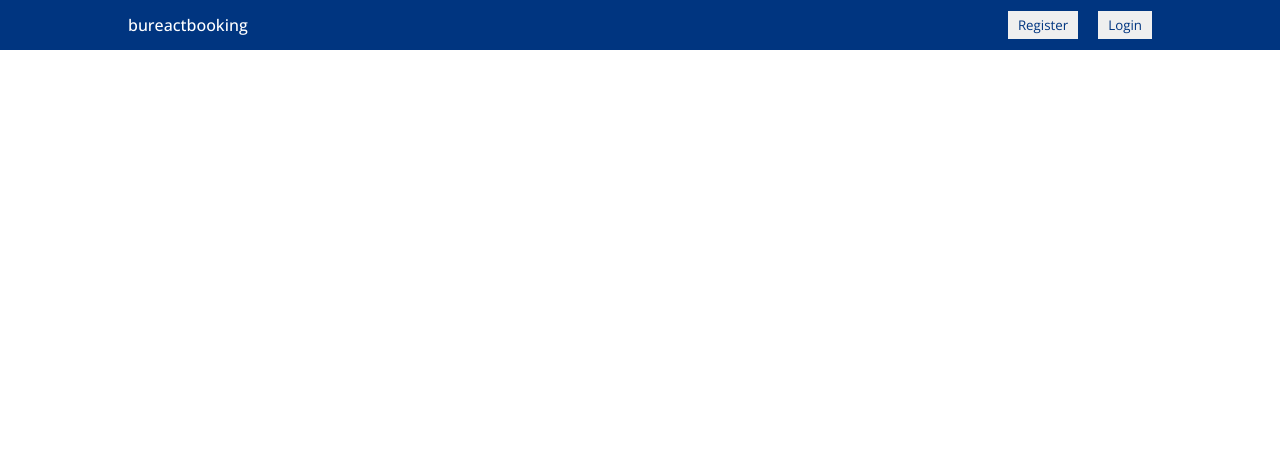
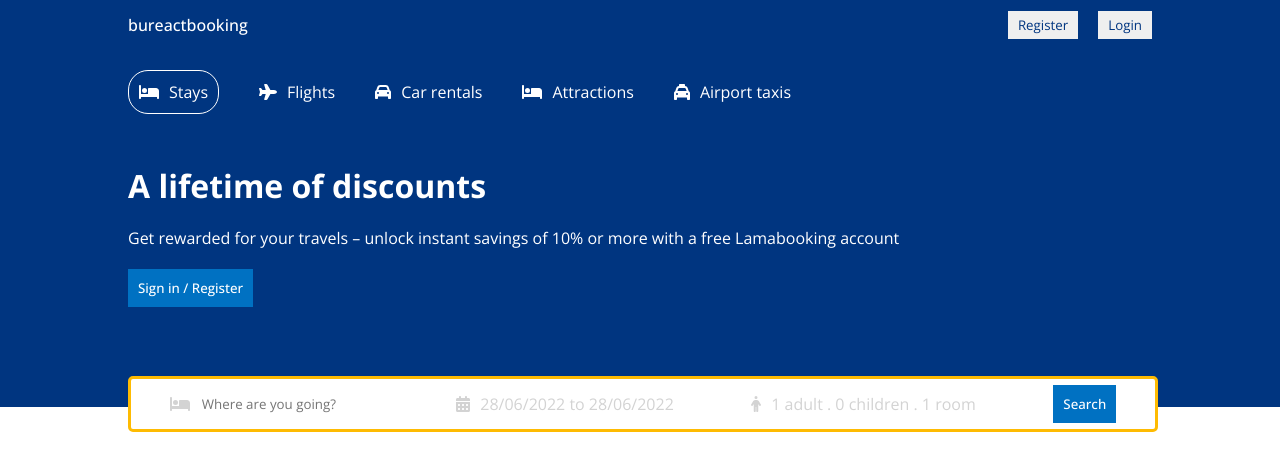
Before and after one commit to ozdemirburakk/booking-app, a React (Create React App) app in the folder client/: page / in a window 1280 px wide. Shown: the top 470 px of the page. Built offline with nearby package versions, Linux system fonts and the light colour scheme.

Commit message:
navbar-and-header-components

```diff
--- a/client/package.json
+++ b/client/package.json
@@ -3,10 +3,16 @@
   "version": "0.1.0",
   "private": true,
   "dependencies": {
+    "@fortawesome/fontawesome-svg-core": "^6.1.1",
+    "@fortawesome/free-regular-svg-icons": "^6.1.1",
+    "@fortawesome/free-solid-svg-icons": "^6.1.1",
+    "@fortawesome/react-fontawesome": "^0.1.18",
     "@testing-library/jest-dom": "^5.16.4",
     "@testing-library/react": "^13.3.0",
     "@testing-library/user-event": "^13.5.0",
+    "date-fns": "^2.28.0",
     "react": "^18.2.0",
+    "react-date-range": "^1.4.0",
     "react-dom": "^18.2.0",
     "react-router-dom": "^6.3.0",
     "react-scripts": "5.0.1",
--- /dev/null
+++ b/client/src/components/header/Header.jsx
@@ -0,0 +1,181 @@
+import "./header.css";
+import {
+  faBed,
+  faCalendarDays,
+  faCar,
+  faPerson,
+  faPlane,
+  faTaxi,
+} from "@fortawesome/free-solid-svg-icons";
+import { FontAwesomeIcon } from "@fortawesome/react-fontawesome";
+import { DateRange } from "react-date-range";
+import { useState } from "react";
+import "react-date-range/dist/styles.css"; // main css file
+import "react-date-range/dist/theme/default.css"; // theme css file
+import { format } from "date-fns";
+
+const Header = () => {
+  const [openDate, setOpenDate] = useState(false);
+
+  const [date, setDate] = useState([
+    {
+      startDate: new Date(),
+      endDate: new Date(),
+      key: "selection",
+    },
+  ]);
+
+  const [openOptions, setOpenOptions] = useState(false);
+  const [options, setOptions] = useState({
+    adult: 1,
+    children: 0,
+    room: 1,
+  });
+
+  const handleOption = (name, operation) => {
+    setOptions((prev) => {
+      return {
+        ...prev,
+        [name]: operation === "i" ? options[name] + 1 : options[name] - 1,
+      };
+    });
+  };
+
+  return (
+    <div className="header">
+      <div className="headerContainer">
+        <div className="headerList">
+          <div className="headerListItem active">
+            <FontAwesomeIcon icon={faBed} />
+            <span>Stays</span>
+          </div>
+          <div className="headerListItem">
+            <FontAwesomeIcon icon={faPlane} />
+            <span>Flights</span>
+          </div>
+          <div className="headerListItem">
+            <FontAwesomeIcon icon={faCar} />
+            <span>Car rentals</span>
+          </div>
+          <div className="headerListItem">
+            <FontAwesomeIcon icon={faBed} />
+            <span>Attractions</span>
+          </div>
+          <div className="headerListItem">
+            <FontAwesomeIcon icon={faTaxi} />
+            <span>Airport taxis</span>
+          </div>
+        </div>
+        <h1 className="headerTitle">A lifetime of discounts</h1>
+        <p className="headerDesc">
+          Get rewarded for your travels – unlock instant savings of 10% or more
+          with a free Lamabooking account
+        </p>
+        <button className="headerBtn">Sign in / Register</button>
+        <div className="headerSearch">
+          <div className="headerSearchItem">
+            <FontAwesomeIcon icon={faBed} className="headerIcon" />
+            <input
+              type="text"
+              placeholder="Where are you going?"
+              className="headerSearchInput"
+            />
+          </div>
+          <div className="headerSearchItem">
+            <FontAwesomeIcon icon={faCalendarDays} className="headerIcon" />
+            <span
+              onClick={() => {
+                setOpenDate(!openDate);
+              }}
+              className="headerSearchText"
+            >{`${format(date[0].startDate, "dd/MM/yyyy")} to ${format(
+              date[0].endDate,
+              "dd/MM/yyyy"
+            )}`}</span>
+            {openDate && (
+              <DateRange
+                editableDateInputs={true}
+                onChange={(item) => setDate([item.selection])}
+                moveRangeOnFirstSelection={false}
+                ranges={date}
+                className="date"
+              />
+            )}
+          </div>
+          <div className="headerSearchItem">
+            <FontAwesomeIcon icon={faPerson} className="headerIcon" />
+            <span className="headerSearchText" onClick={()=>{setOpenOptions(!openOptions)}}>{`${options.adult} adult . ${options.children} children . ${options.room} room`}</span>
+            {openOptions && (
+              <div className="options">
+                <div className="optionItem">
+                  <span className="optionText">Adult</span>
+                  <div className="optionCounter">
+                    <button
+                      className="optionCounterBtn"
+                      onClick={() => handleOption("adult", "d")}
+                      disabled={options.adult === 1}
+                    >
+                      -
+                    </button>
+                    <span className="optionCounterNumber">{options.adult}</span>
+                    <button
+                      className="optionCounterBtn"
+                      onClick={() => handleOption("adult", "i")}
+                    >
+                      +
+                    </button>
+                  </div>
+                </div>
+                <div className="optionItem">
+                  <span className="optionText">Children</span>
+                  <div className="optionCounter">
+                    <button
+                      className="optionCounterBtn"
+                      onClick={() => handleOption("children", "d")}
+                      disabled={options.children === 0}
+                    >
+                      -
+                    </button>
+                    <span className="optionCounterNumber">
+                      {options.children}
+                    </span>
+                    <button
+                      className="optionCounterBtn"
+                      onClick={() => handleOption("children", "i")}
+                    >
+                      +
+                    </button>
+                  </div>
+                </div>
+                <div className="optionItem">
+                  <span className="optionText">Room</span>
+                  <div className="optionCounter">
+                    <button
+                      className="optionCounterBtn"
+                      onClick={() => handleOption("room", "d")}
+                      disabled={options.room === 1}
+                    >
+                      -
+                    </button>
+                    <span className="optionCounterNumber">{options.room}</span>
+                    <button
+                      className="optionCounterBtn"
+                      onClick={() => handleOption("room", "i")}
+                    >
+                      +
+                    </button>
+                  </div>
+                </div>
+              </div>
+            )}
+          </div>
+          <div className="headerSearchItem">
+            <button className="headerBtn">Search</button>
+          </div>
+        </div>
+      </div>
+    </div>
+  );
+};
+
+export default Header;
--- /dev/null
+++ b/client/src/components/header/header.css
@@ -0,0 +1,121 @@
+.header {
+  background-color: #003580;
+  color: white;
+  display: flex;
+  justify-content: center;
+  position: relative;
+}
+
+.headerContainer {
+  width: 100%;
+  max-width: 1024px;
+  margin: 20px 0px 100px 0px;
+}
+
+.headerList {
+  display: flex;
+  gap: 40px;
+  margin-bottom: 50px;
+}
+
+.headerListItem {
+  display: flex;
+  align-items: center;
+  gap: 10px;
+}
+
+.headerListItem.active {
+  border: 1px solid white;
+  padding: 10px;
+  border-radius: 20px;
+}
+
+.headerDesc {
+  margin: 20px 0px;
+}
+
+.headerBtn {
+  background-color: #0071c2;
+  color: white;
+  font-weight: 500;
+  border: none;
+  cursor: pointer;
+  padding: 10px;
+}
+
+.headerSearch{
+  height: 30px;
+  background-color: white;
+  border: 3px solid #febb02;
+  display: flex;
+  align-items: center;
+  justify-content: space-around;
+  padding: 10px 0px;
+  border-radius: 5px;
+  position: absolute;
+  bottom: -25px;
+  width: 100%;
+  max-width: 1024px;
+}
+
+.headerIcon{
+  color: lightgray;
+}
+
+.headerSearchItem{
+  display: flex;
+  align-items: center;
+  gap: 10px;
+}
+
+.headerSearchInput{
+  border: none;
+  outline: none;
+}
+
+.headerSearchText{
+  color: lightgray;
+  cursor: pointer;
+}
+
+.date{
+  position: absolute;
+  top: 50px;
+}
+
+.options {
+  position: absolute;
+  top: 50px;
+  background-color: white;
+  color: gray;
+  border-radius: 5px;
+  -webkit-box-shadow: 0px 0px 10px -5px rgba(0,0,0,0.4);
+  box-shadow: 0px 0px 10px -5px rgba(0,0,0,0.4);
+}
+
+.optionItem{
+  width: 200px;
+  display: flex;
+  justify-content: space-between;
+  margin: 10px;
+}
+
+.optionCounter{
+  display: flex;
+  align-items: center;
+  gap: 10px;
+  font-size: 12px;
+  color: black;
+}
+
+.optionCounterBtn{
+  width: 30px;
+  height: 30px;
+  border: 1px solid #0071c2;
+  cursor: pointer;
+  background-color: white;
+}
+
+.optionCounterBtn:disabled{
+  cursor: not-allowed;
+}
--- a/client/src/pages/home/Home.jsx
+++ b/client/src/pages/home/Home.jsx
@@ -1,8 +1,14 @@
+import Header from "../../components/header/Header";
 import Navbar from "../../components/navbar/Navbar";
 import "./home.css";
 
 const Home = () => {
-  return <div><Navbar /></div>;
+  return (
+    <>
+      <Navbar />
+      <Header />
+    </>
+  );
 };
 
 export default Home;
```
Also changed, not shown: 1 other file (tests, documents, lock files or other folders).
